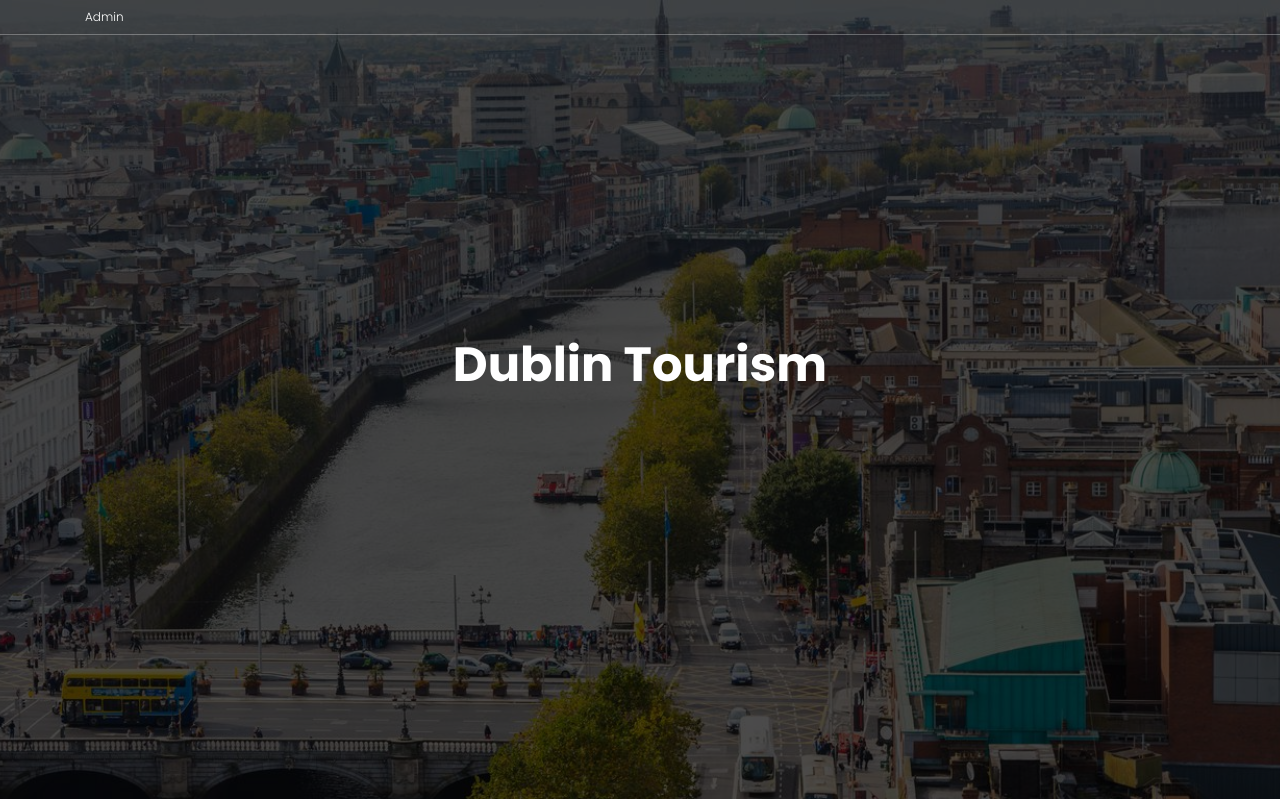
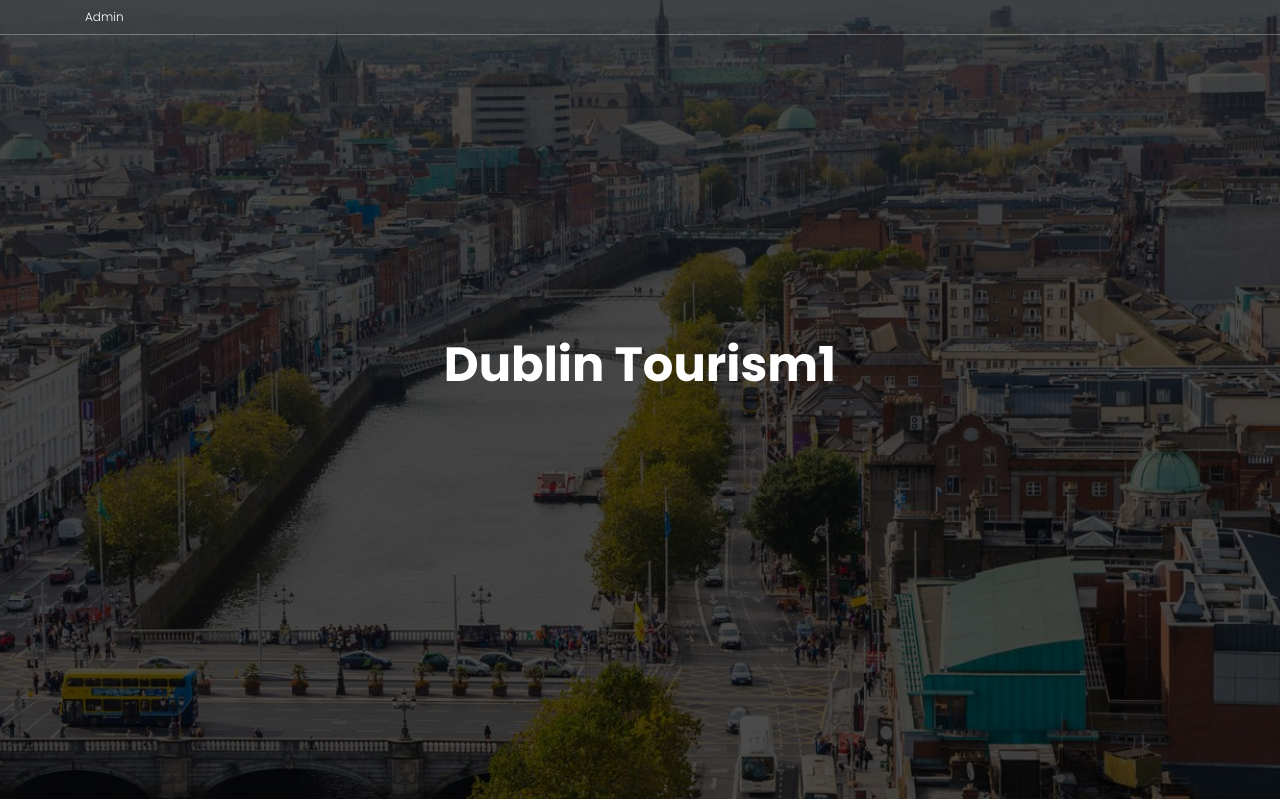
Before and after one commit to Abhishekncirl/devops_ca, a Django app: page / in a window 1280 px wide. Shown: the top 799 px of the page. Run offline with Django 4.2, Linux system fonts and the light colour scheme; data comes from the database, SQL or seed files in the repository; some libraries are stand-ins or nearby versions.

Commit message:
dublin tourism1

```diff
--- a/trav/templates/trav/index.html
+++ b/trav/templates/trav/index.html
@@ -60,7 +60,7 @@
 					<div class="row fullscreen d-flex align-items-center justify-content-center">
 						<div class="banner-content col-lg-8">
 							<h1 class="text-white">
-								Dublin Tourism
+								Dublin Tourism1
 							</h1>
 						</div>
 					</div>
```
